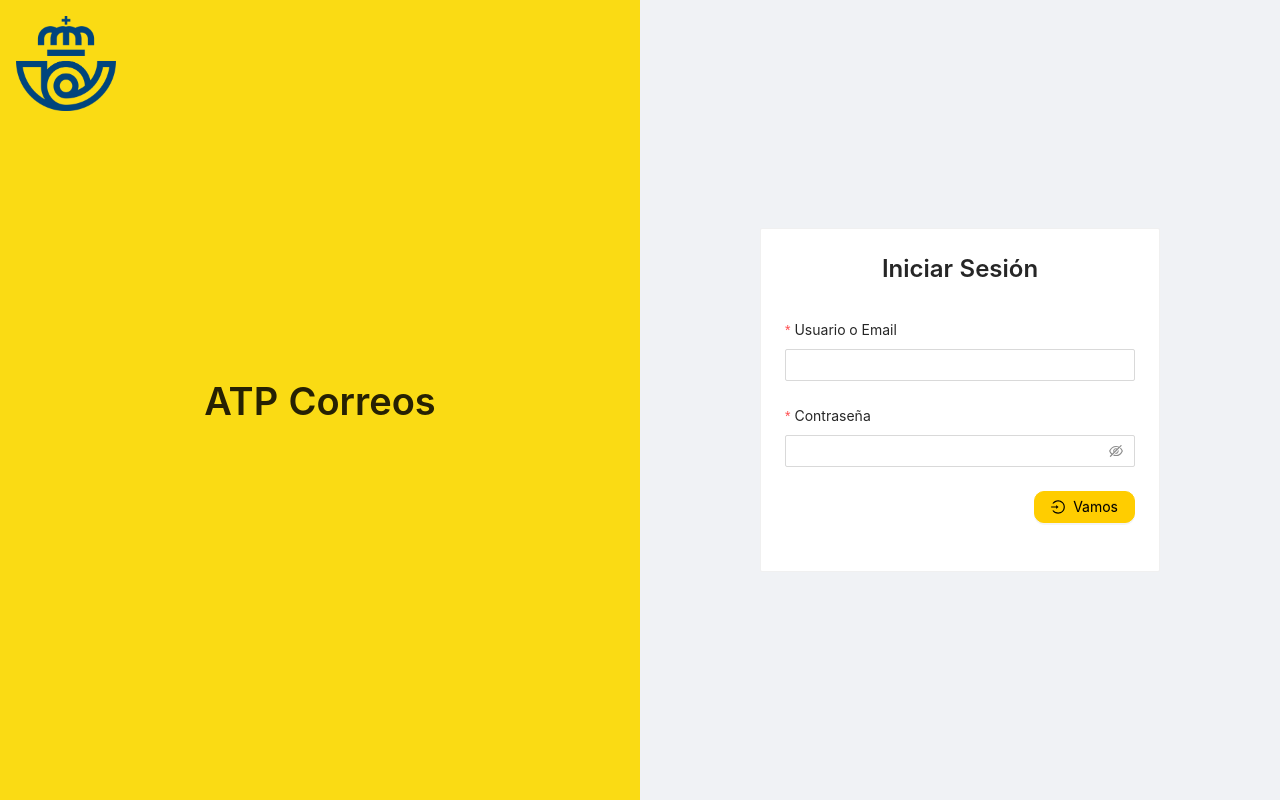
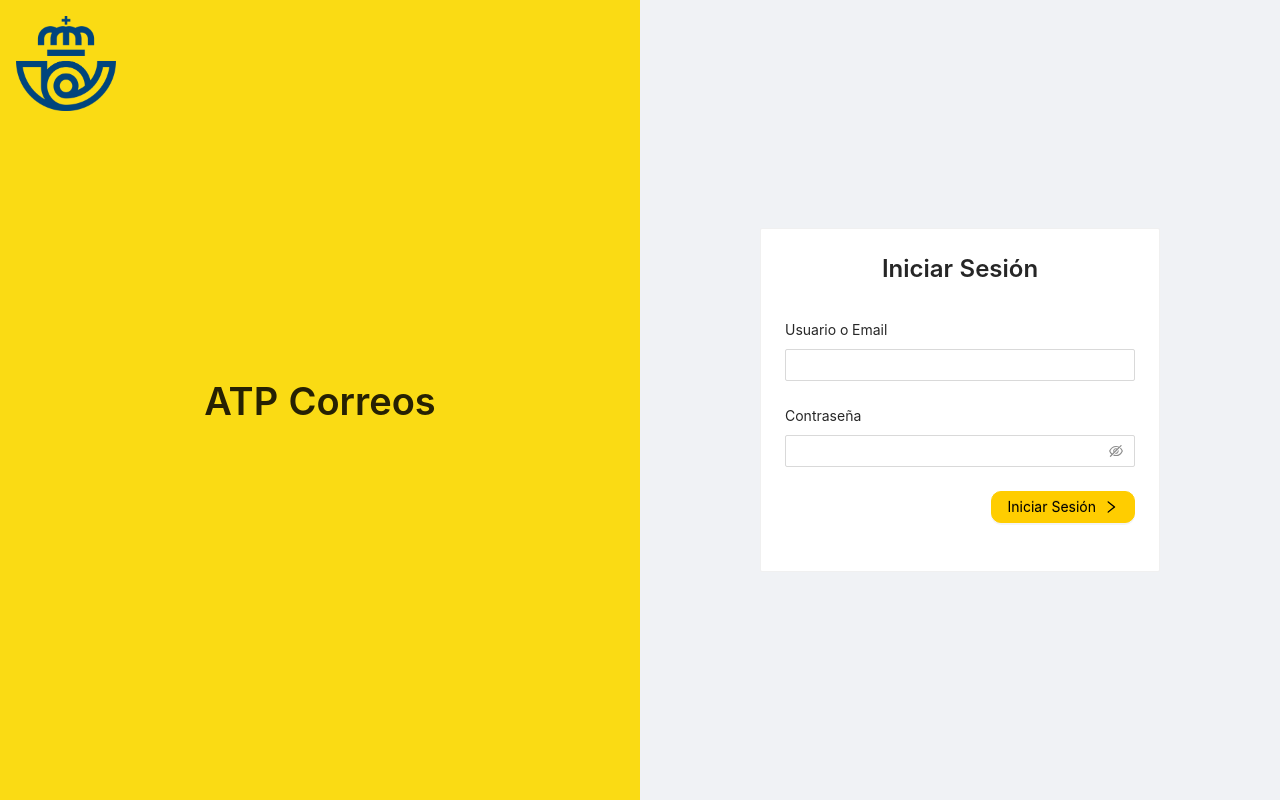
Before and after one commit to dlazarte23/ATPCorreos, a React (Create React App) app: page /auth/sign-in in a window 1280 px wide. Built offline with nearby package versions, Linux system fonts and the light colour scheme.

Commit message:
[update] styles login

```diff
--- a/src/pages/CasosDePrueba/components/FormCP.js
+++ b/src/pages/CasosDePrueba/components/FormCP.js
@@ -37,6 +37,7 @@
       className="area-contenido"
       onFinish={onFinish}
       onFinishFailed={onFinishFailed}
+      hideRequiredMark
     >
       <div>
         <Form.Item
--- a/src/pages/Login/components/FormLogin.js
+++ b/src/pages/Login/components/FormLogin.js
@@ -1,7 +1,7 @@
 import React from "react";
 
 import { Form, Input, Button, Typography, Card } from "antd";
-import { LoginOutlined } from "@ant-design/icons";
+import { RightOutlined } from "@ant-design/icons";
 
 import { useHistory } from "react-router-dom";
 
@@ -47,7 +47,8 @@
           layout="vertical"
           initialValues={{ remember: true }}
           onFinish={onFinish}
-          onFinishFailed={onFinishFailed} >
+          onFinishFailed={onFinishFailed}
+          hideRequiredMark>
 
           <Form.Item
             label="Usuario o Email"
@@ -71,12 +72,12 @@
 
             <Button
               shape="round"
-              icon={<LoginOutlined />}
+
               type="primary"
               htmlType="submit" >
 
-              Vamos
-
+             Iniciar Sesión
+             <RightOutlined />
             </Button>
 
           </Form.Item>
--- a/src/pages/Peticiones/components/ModalCreatePeticion.js
+++ b/src/pages/Peticiones/components/ModalCreatePeticion.js
@@ -87,7 +87,8 @@
           form={form}
           name="nest-messages"
           onFinish={onFinish}
-          size="default">
+          size="default"
+          hideRequiredMark>
             <Form.Item
               name="idPeticion"
               label="Id. Petición"
```
Also changed, not shown: 1 other file (tests, documents, lock files or other folders).
